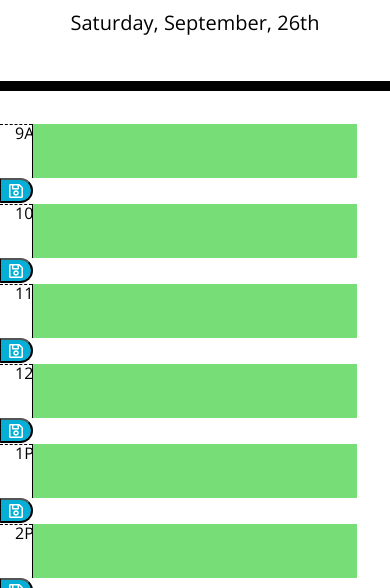
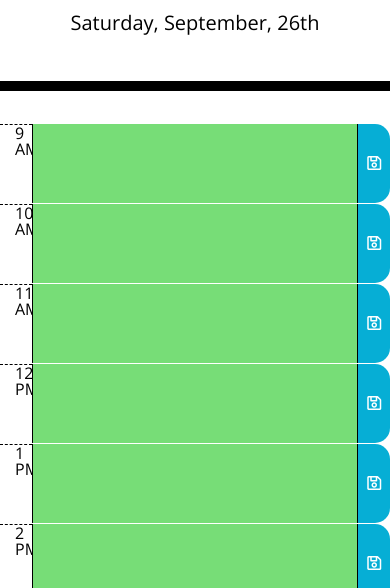
Before and after one commit to engrebecca/day-planner, a plain HTML site: page index.html in a window 390 px wide. Shown: the part 256-844 px from the top of the page. Drawn offline with nearby package versions, Linux system fonts and the light colour scheme.

Commit message:
Update bootstrap classes for timeblocks to make responsive

```diff
--- a/index.html
+++ b/index.html
@@ -30,8 +30,8 @@
       <p id="currentDay" class="lead"></p>
     </header>
     <!-- Timeblocks -->
-    <div id="time-blocks" class="container">
-    </div>
+    <main id="time-blocks" class="container">
+    </main>
 
     <script src="https://code.jquery.com/jquery-3.4.1.min.js"></script>
     <script src="https://cdnjs.cloudflare.com/ajax/libs/moment.js/2.24.0/moment.min.js"></script>
--- a/script.js
+++ b/script.js
@@ -8,9 +8,9 @@ $("#currentDay").text(moment().format('dddd, MMMM, Do'));
 function renderTimeBlocks(){
     const currentHour = moment().hour();
     for (let hour = startHour; hour <= endHour; hour++) {
-        const hourStr = (hour % 12 || 12) + (hour < 12 ? "AM" : "PM");
+        const hourStr = (hour % 12 || 12) + " " + (hour < 12 ? "AM" : "PM");
         const timeBlock = $(`<div class="row time-block">`);
-        const textArea = $(`<textarea class="col-10 description">`);
+        const textArea = $(`<textarea class="col-10 text-wrap description">`);
         if (hour < currentHour) {
             textArea.addClass("past");
         } else if (hour > currentHour) {
@@ -20,9 +20,9 @@ function renderTimeBlocks(){
         }
         textArea.val(localStorage.getItem(hour) || "");
         const saveBtn = $(
-            `<button class="col-1 saveBtn d-flex justify-content-center align-items-center">
+            `<div class="col-1 d-flex justify-content-center align-items-center saveBtn">
                 <i class="far fa-save"></i>
-            </button>`
+            </div>`
         );
         saveBtn.on("click", function(event) {
             event.preventDefault();
```
Also changed, not shown: style.css (line endings or trailing spaces).
